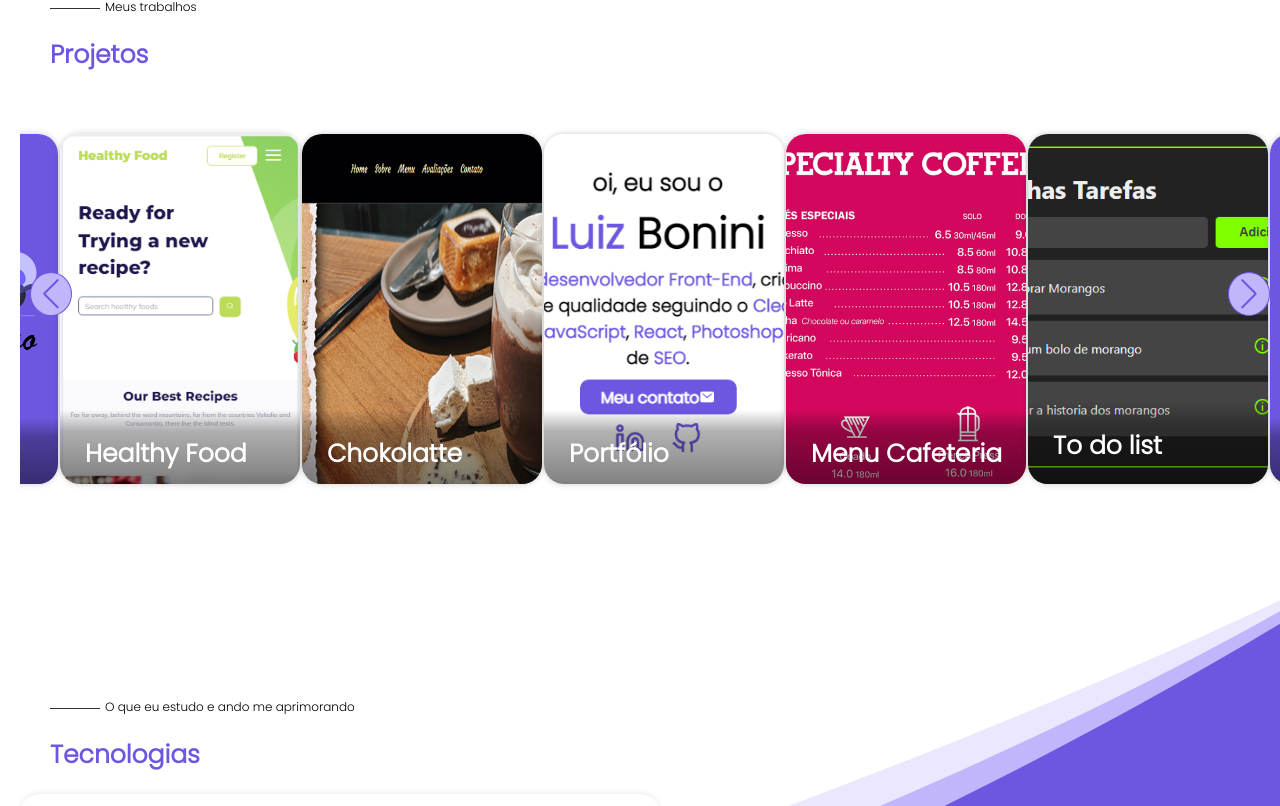
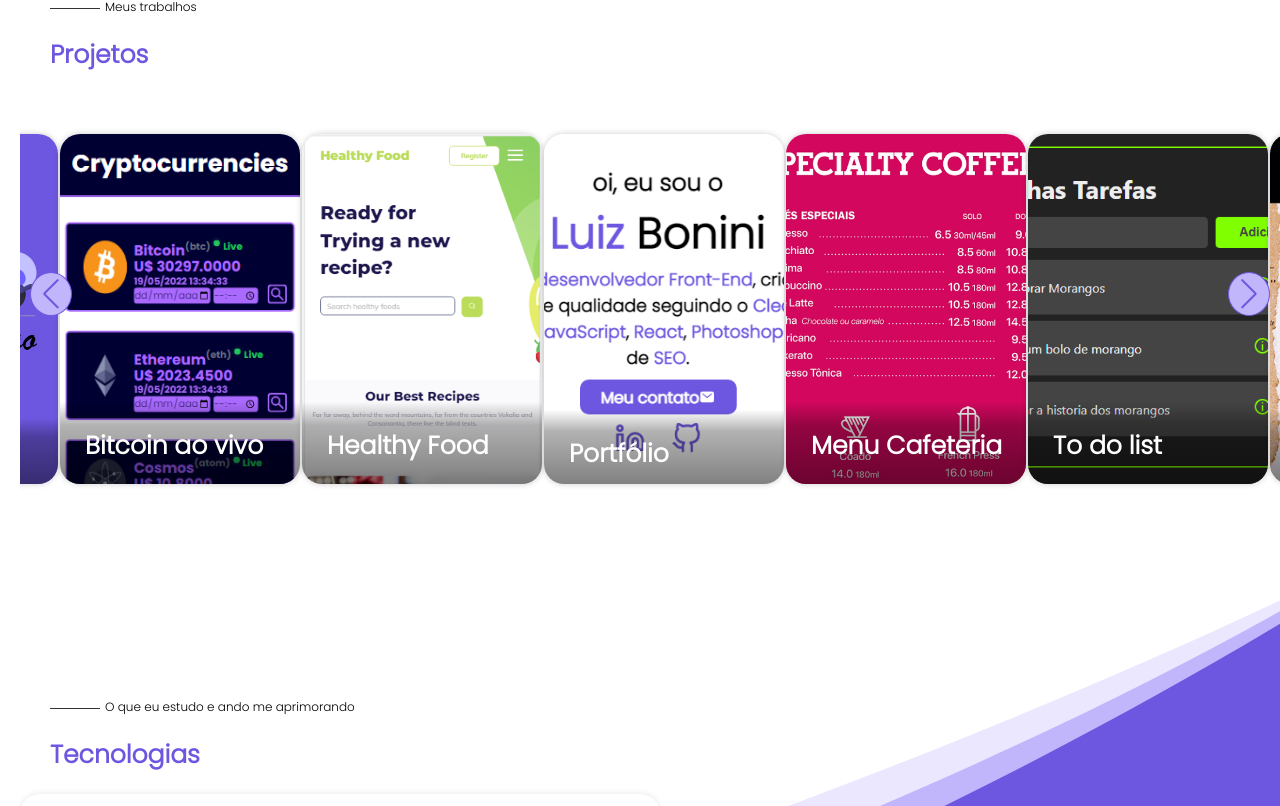
Before and after one commit to LuizCBonini/Portfolio_2.0, a React (Create React App) app: page / in a window 1280 px wide. Shown: the part 1274-2080 px from the top of the page. Built offline with nearby package versions, Linux system fonts and the light colour scheme.

Commit message:
feat: adição de novo projeto em projetos

```diff
--- a/src/Pages/Contact/ContactStyle.jsx
+++ b/src/Pages/Contact/ContactStyle.jsx
@@ -1,6 +1,6 @@
 import styled from "styled-components";
 
-export const ContactStyle = styled.div`
+export const ContactStyle = styled.section`
     background-color: var(--cll-primary);
     height: 50rem;
 
--- a/src/Pages/Header/HeaderStyle.jsx
+++ b/src/Pages/Header/HeaderStyle.jsx
@@ -80,7 +80,7 @@ export const HeaderStyle = styled.header`
         }
 
         ul.menu.active {
-            transform: translateX(0);
+            transform: translateX(0%);
         }
 
         >div .nav-bar {
--- a/src/Pages/Landing/LandingStyle.jsx
+++ b/src/Pages/Landing/LandingStyle.jsx
@@ -1,6 +1,6 @@
 import styled from 'styled-components';
 
-export const LandingStyle = styled.div`
+export const LandingStyle = styled.section`
 
     margin: 0 auto;
     padding-top: 10rem;
--- a/src/Pages/Projects/Projects.jsx
+++ b/src/Pages/Projects/Projects.jsx
@@ -23,6 +23,7 @@ import ChokoImage from '../../assets/img/chokolatte.png'
 import PortImage from '../../assets/img/PortfolioHome.png'
 import MenuCoffeeImage from '../../assets/img/Menucoffee.png'
 import TodoListImage from '../../assets/img/Todo.png'
+import BtcImage from '../../assets/img/READMEresponsivo.png'
 import EmProduçãoImage from '../../assets/img/Emprodução.png'
 
 
@@ -43,21 +44,24 @@ const Projects = () => {
                 className="mySwiper"
                 >
 
+
                     <SwiperSlide>
                         <Card
-                        CardTitle={"Healthy Food"}
-                        CardDescription={"Promovendo o compartilhamento de receitas saudáveis"}
-                        CardImg={`${HealthyImage}`}
-                        linkGithub={"https://github.com/LuizCBonini/gcb-healthyfood-teste"}
-                        linkSite={"https://healthy-food-luiz-bonini-gcb.netlify.app/"}/>
+                        CardTitle={"Bitcoin ao vivo"}
+                        CardDescription={"Com o consumo de uma API, mostra os valores no momento e em datas especificas."}
+                        CardImg={`${BtcImage}`}
+                        linkGithub={"https://github.com/LuizCBonini/Technical_Test_For_Front_End_Luiz_Bonini"}
+                        linkSite={"https://dacxi-teste-cryptocurrencies.netlify.app/"}
+                        />
                     </SwiperSlide>
 
                     <SwiperSlide>
                         <Card
-                        CardTitle={"Chokolatte"}
-                        CardDescription={"Site criado para uma empresa fictícia de chocolate"}
-                        CardImg={`${ChokoImage}`}
-                        linkGithub={"https://github.com/LuizCBonini/Website-Chocolate"}/>
+                        CardTitle={"Healthy Food"}
+                        CardDescription={"Com uma Api para auto completar dados do formulário de cadastro e guarda no LocalStorage"}
+                        CardImg={`${HealthyImage}`}
+                        linkGithub={"https://github.com/LuizCBonini/gcb-healthyfood-teste"}
+                        linkSite={"https://healthy-food-luiz-bonini-gcb.netlify.app/"}/>
                     </SwiperSlide>
 
                     <SwiperSlide>
@@ -71,7 +75,7 @@ const Projects = () => {
                     <SwiperSlide>
                         <Card
                         CardTitle={"Menu Cafeteria"}
-                        CardDescription={"Site criado para a leitura de QRCode pelos clientes no estabelecimento."}
+                        CardDescription={"Site criado para a leitura de QRCode pelos clientes na Suplicy do Iguatemi Campinas."}
                         CardImg={`${MenuCoffeeImage}`}
                         linkGithub={"https://github.com/LuizCBonini/Menu_Cafeteria"}
                         linkSite={"https://suplicy-campinas.netlify.app/"}/>
@@ -86,11 +90,13 @@ const Projects = () => {
                         linkSite={"https://reactlist-to-do.netlify.app/"}/>
                     </SwiperSlide>
 
+
                     <SwiperSlide>
                         <Card
-                        CardTitle={"Em produção"}
-                        CardDescription={"Logo um novo site em React estará aqui."}
-                        CardImg={`${EmProduçãoImage}`}/>
+                        CardTitle={"Chokolatte"}
+                        CardDescription={"Site criado para uma empresa fictícia de chocolate"}
+                        CardImg={`${ChokoImage}`}
+                        linkGithub={"https://github.com/LuizCBonini/Website-Chocolate"}/>
                     </SwiperSlide>
 
                     <SwiperSlide>
--- a/src/Pages/Projects/ProjectsStyle.jsx
+++ b/src/Pages/Projects/ProjectsStyle.jsx
@@ -1,6 +1,6 @@
 import styled from "styled-components";
 
-export const ProjectStyle = styled.div`
+export const ProjectStyle = styled.section`
 
     padding-top: var(--pt-section);
     height: 70rem;
--- a/src/Pages/Techs/TechsSyle.jsx
+++ b/src/Pages/Techs/TechsSyle.jsx
@@ -1,6 +1,6 @@
 import styled from "styled-components";
 
-export const TechStyle = styled.div`
+export const TechStyle = styled.section`
     padding-top: var(--pt-section);
     height: 100vh;
 
```
Also changed, not shown: src/index.jsx (+4 -4 lines), src/assets/img/READMEresponsivo.png (added).
